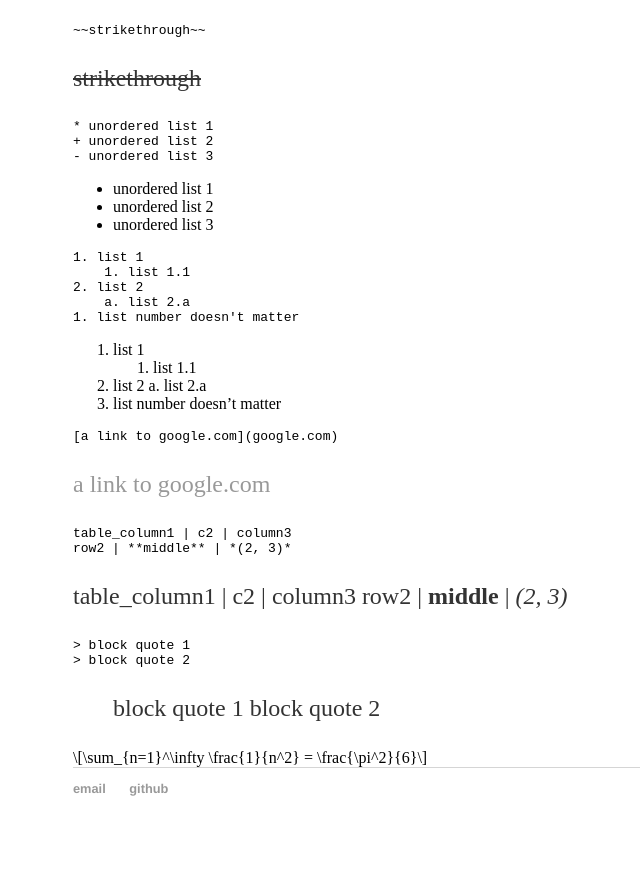
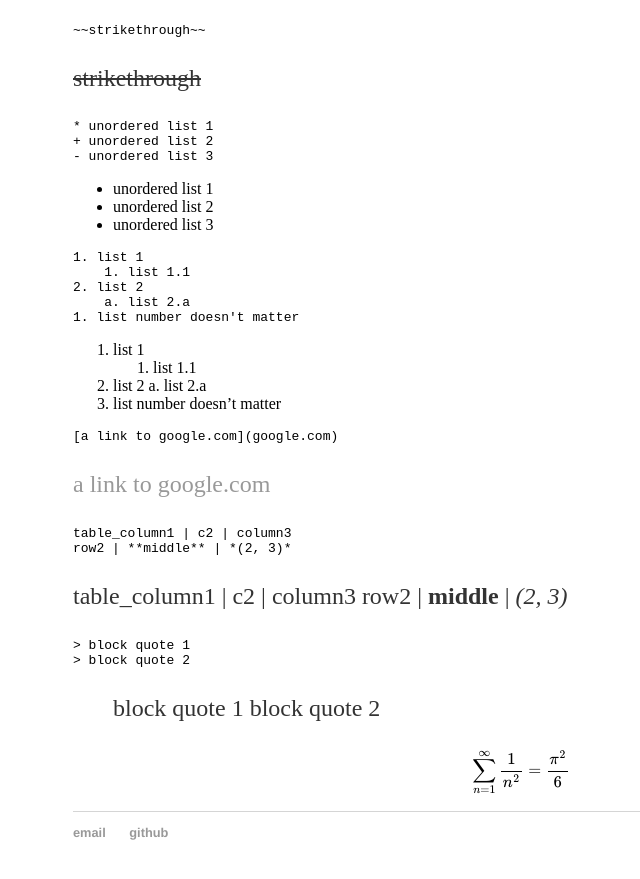
Before and after one commit to relevart/relevart.github.io, a Jekyll site: the page built from _posts/2015-08-12-markdown-cheatsheet.md, in a window 1280 px wide and 900 px high, scrolled down 1360 px. Shown: the top 879 px of the window, without its empty margins (119-759 px from the left). Built offline with Jekyll 4.4.1, drawn with Linux system fonts in a browser that asks for light colours; formulas are drawn with MathJax 3; before the commit the page ends 2216 px from its top, so only the background shows below that; part of the change alters nothing that is shown.

```diff
--- a/_config.yml
+++ b/_config.yml
@@ -1,3 +1,3 @@
 name: Meixuan Shi | relevart
-# markdown: kramdown
+markdown: kramdown
 permalink: /blog/:year/:month/:day/:title
--- a/_layouts/default.html
+++ b/_layouts/default.html
@@ -1,3 +1,7 @@
+<script type="text/javascript"
+ src="http://cdn.mathjax.org/mathjax/latest/MathJax.js?config=TeX-AMS-MML_HTMLorMML">
+</script>
+
 <!DOCTYPE html>
 	<html>
 		<head>
```
Also changed, not shown: _posts/2015-08-12-markdown-cheatsheet.md (line endings or trailing spaces).
